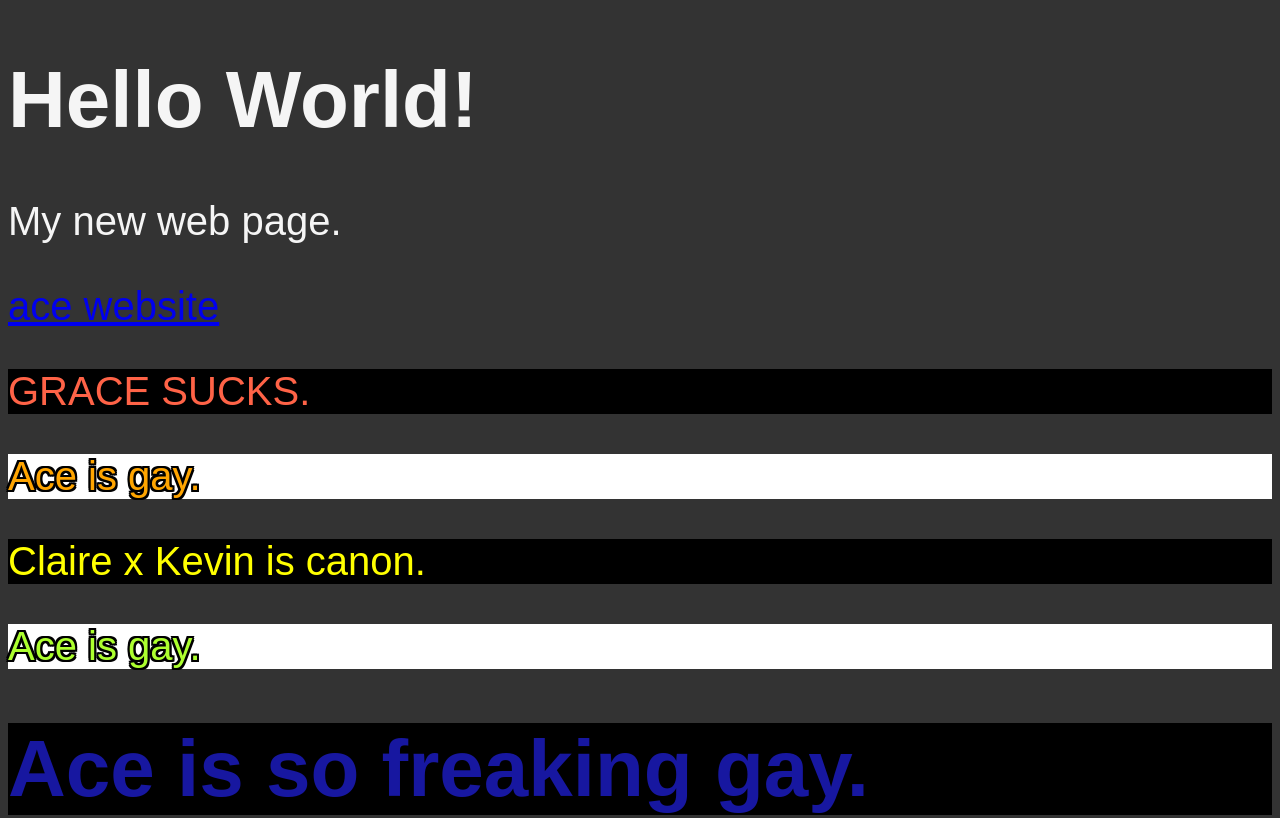
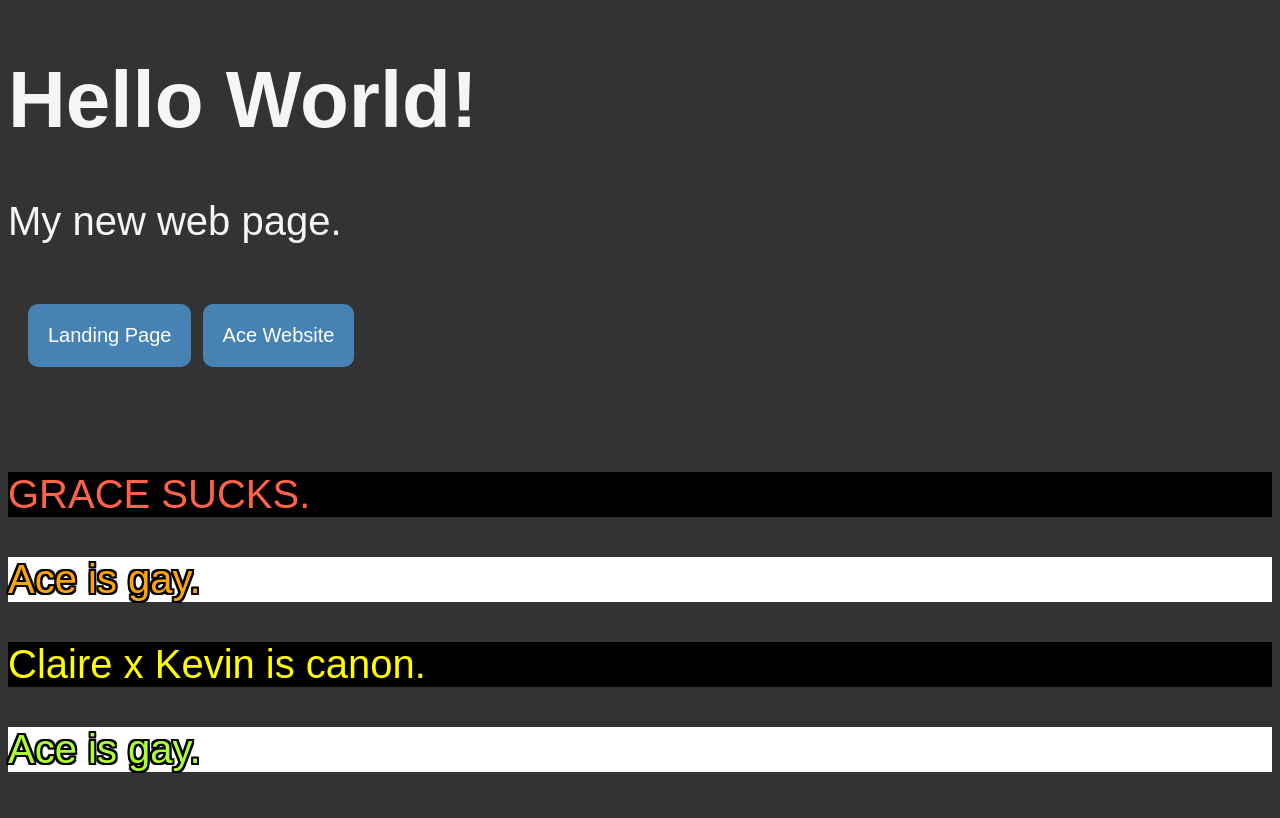
Before and after one commit to keviinfpe/website-2.0, a plain HTML site: page index.html in a window 1280 px wide. Shown: the top 818 px of the page. Drawn offline with Linux system fonts and the light colour scheme; a web font is replaced by a local one.

Commit message:
Forgot to save those

```diff
--- a/index.html
+++ b/index.html
@@ -14,7 +14,11 @@
 <body>
     <h1>Hello World!</h1>
     <p>My new web page.</p>
-    <a id="ace" href="page2/page2.html">ace website</a>
+    <div class="landing">
+    <a href="landing/index.html"><button>Landing Page</button></a>
+    <a href="page2/page2.html"><button>Ace Website</button></a>
+    </div><br>
+
     <p id="Lorem1" class="odd">GRACE SUCKS.</p>
     <p id="Lorem2" class="even">Ace is gay.</p>
     <p id="Lorem3" class="odd">Claire x Kevin is canon.</p>
--- a/style.css
+++ b/style.css
@@ -34,3 +34,15 @@ body {
 #button {
     padding: 20px;
 }
+.landing {
+    background: color;
+    padding: 20px;
+}
+.landing button {
+    background-color:steelblue;
+    color: white;
+    border: 0;
+    border-radius:10px;
+    padding: 20px;
+    font-size:20px;
+}
```
